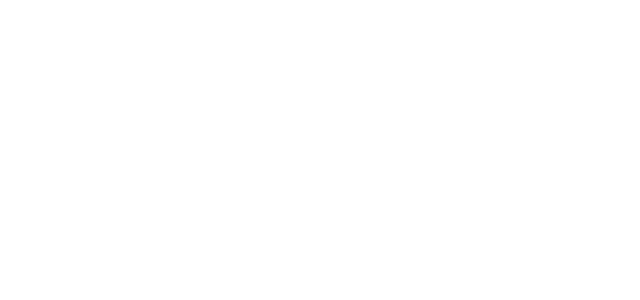
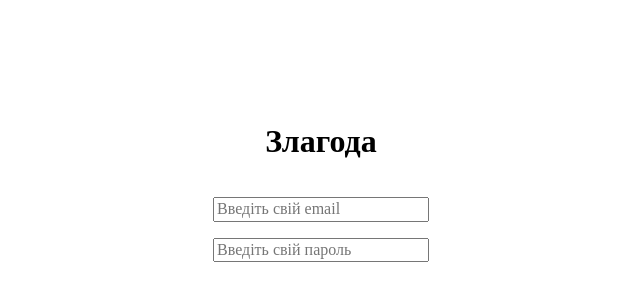
Before and after one commit to phylaren/ais-supermarket, a React (Vite) app in the folder client/: page / in a window 1280 px wide. Shown: the part 218-518 px from the top of the page, without its empty margins (319-959 px from the left). Built offline with nearby package versions, Linux system fonts and the light colour scheme.

Commit message:
feat: add login page UI

```diff
--- a/client/index.html
+++ b/client/index.html
@@ -7,6 +7,6 @@
   </head>
   <body>
     <div id="root"></div>
-    <script type="module" src="/src/main.jsx"></script>
+    <script type="module" src="./src/main.jsx"></script>
   </body>
 </html>
--- /dev/null
+++ b/client/src/App.jsx
@@ -0,0 +1,14 @@
+import { BrowserRouter, Routes, Route } from "react-router-dom";
+import Login from "./login/Login.jsx"
+
+export default function App(){
+    return(
+        <BrowserRouter>
+            <Routes>
+                <Route path="/" element={<Login />}/>
+                <Route path="/manager"/>
+                <Route path="/cashier"/>
+            </Routes>
+        </BrowserRouter>
+    )
+}
--- /dev/null
+++ b/client/src/login/Login.jsx
@@ -0,0 +1,45 @@
+import { useState } from "react"
+
+import style from "./login.module.css"
+
+export default function Login(){
+    return (
+        <div className={style.loginContainer}>
+            <PageName name="Злагода"/>
+            <EmailInput />
+            <PasswordInput />
+        </div>
+    )
+}
+
+function PageName({name}){
+    return(
+        <h1>{name}</h1>
+    )
+}
+
+function EmailInput(){
+    const [email, setEmail] = useState("");
+
+    return(
+        <input
+            type="email"
+            placeholder="Введіть свій email"
+            value={email}
+            onChange={(e)=>setEmail(e.target.value)}
+        />
+    )
+}
+
+function PasswordInput(){
+    const [password, setPassword] = useState("");
+
+    return(
+        <input
+            type="password"
+            placeholder="Введіть свій пароль"
+            value={password}
+            onChange={(e)=>setPassword(e.target.value)}
+        />
+    )
+}
--- /dev/null
+++ b/client/src/login/login.module.css
@@ -0,0 +1,15 @@
+.loginContainer {
+    display: flex;
+    flex-direction: column;
+    align-items: center;
+    gap: 16px;                  /*i should add constants*/
+}
+
+input{
+    width: 100%;
+}
+
+h1{
+    text-align: center;
+    margin: 0;
+}
--- a/client/src/main.jsx
+++ b/client/src/main.jsx
@@ -1,8 +1,12 @@
 import { StrictMode } from 'react'
 import { createRoot } from 'react-dom/client'
+import App from './App'
+
+import "./styles/index.css";
+import "./styles/normalize.css";
 
 createRoot(document.getElementById('root')).render(
   <StrictMode>
-
-  </StrictMode>,
+    <App />
+  </StrictMode>
 )
--- /dev/null
+++ b/client/src/styles/index.css
@@ -0,0 +1,10 @@
+body, html, #root {
+  width: 100%;
+  height: 100%;
+}
+
+#root{
+  display: flex;
+  justify-content: center;
+  align-items: center;
+}
```
Also changed, not shown: client/src/styles/normalize.css (added).
